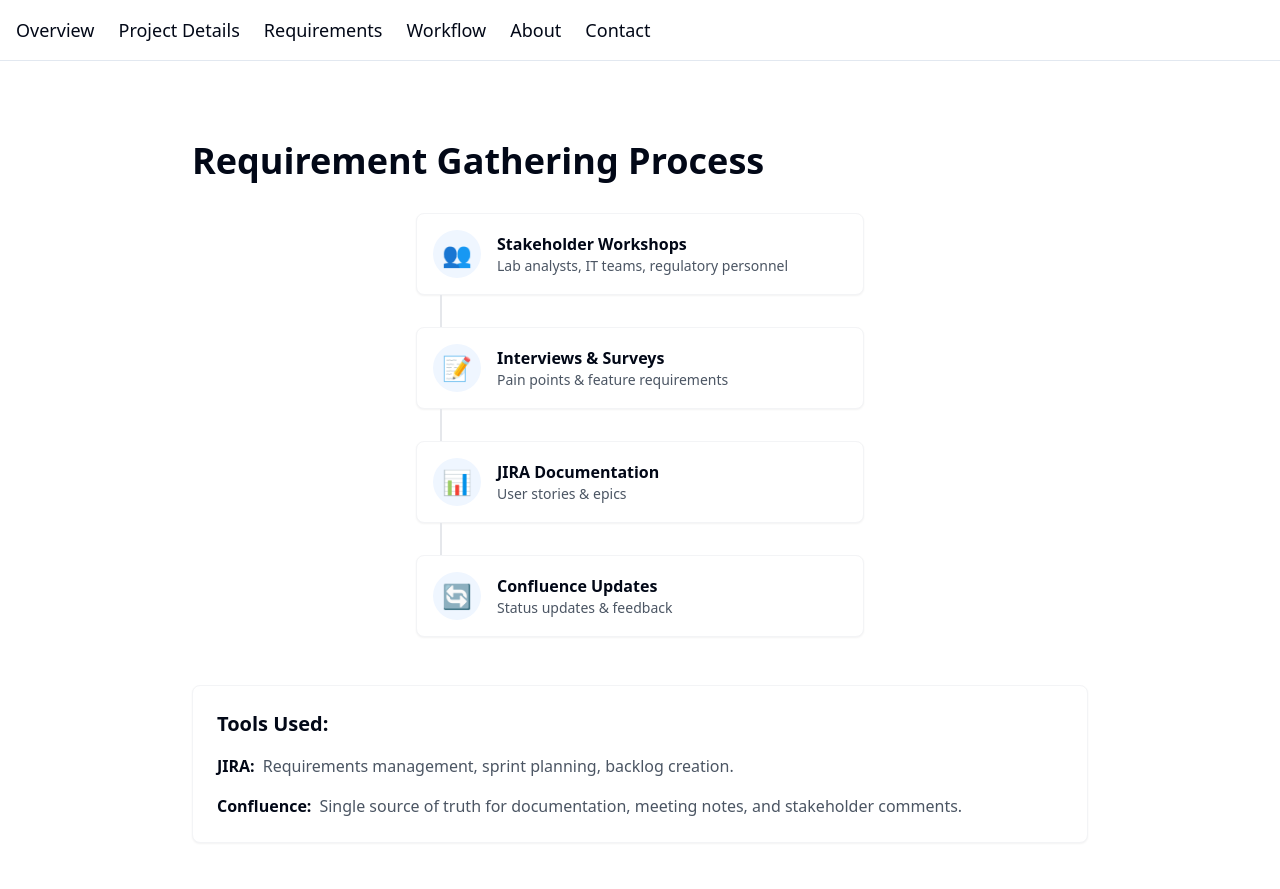
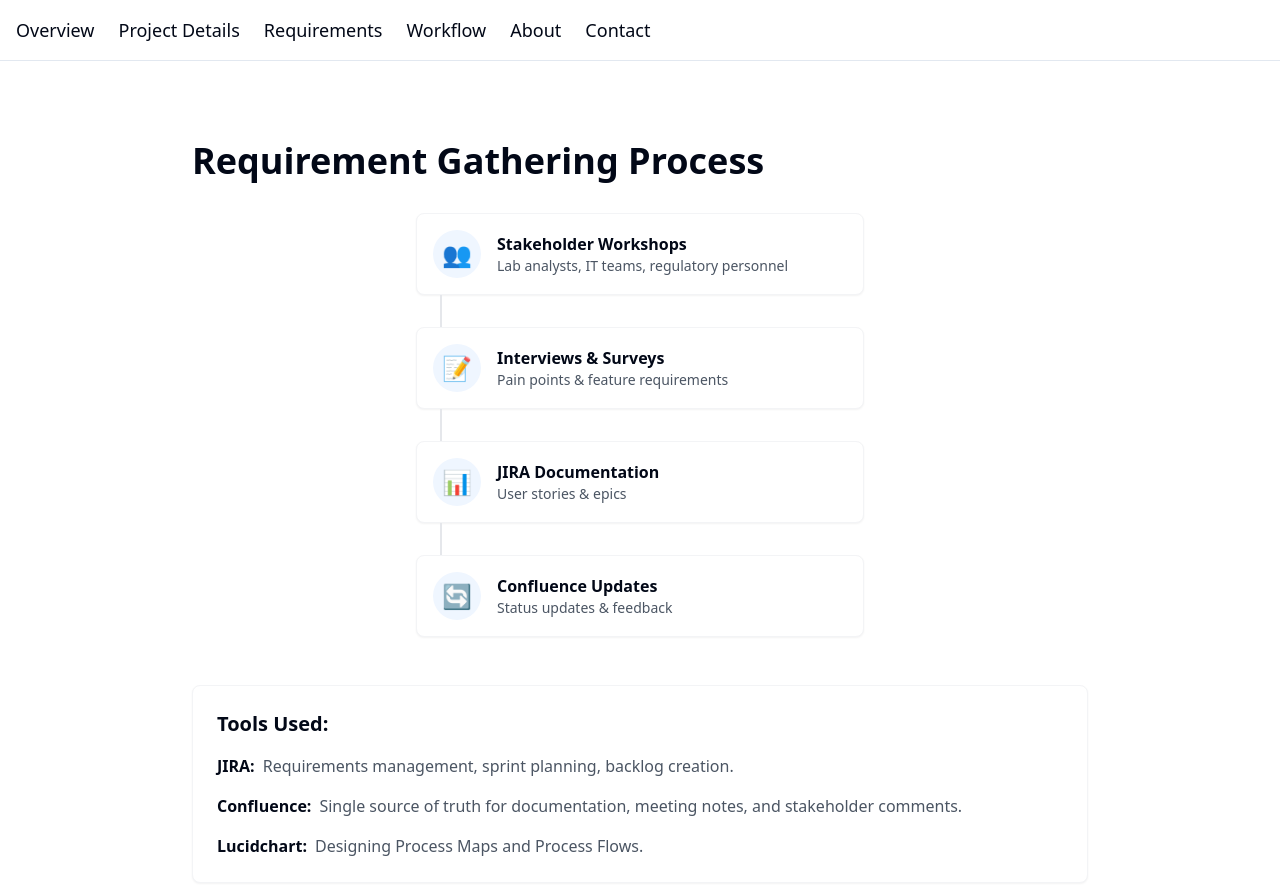
Before and after one commit to jnakkash/jnakkash-project-portfolio, a React (Vite) app: page /requirements in a window 1280 px wide. Shown: the top 889 px of the page. Built offline with nearby package versions, Linux system fonts and the light colour scheme.

Commit message:
Add Lucidchart process maps
Implement the Lucidchart process maps and process flows to enhance the documentation and visualization of the workflow.
[skip gpt_engineer]

```diff
--- a/src/pages/Requirements.tsx
+++ b/src/pages/Requirements.tsx
@@ -71,6 +71,10 @@ export default function Requirements() {
                 <span className="font-semibold mr-2">Confluence:</span>
                 <span className="text-gray-600">Single source of truth for documentation, meeting notes, and stakeholder comments.</span>
               </li>
+              <li className="flex items-start">
+                <span className="font-semibold mr-2">Lucidchart:</span>
+                <span className="text-gray-600">Designing Process Maps and Process Flows.</span>
+              </li>
             </ul>
           </div>
 
```
